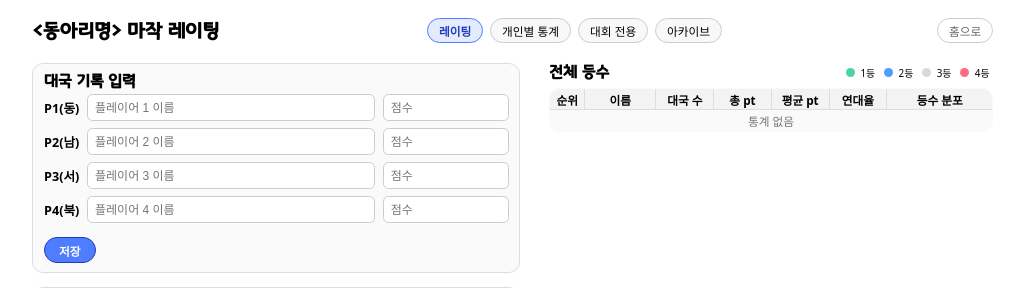
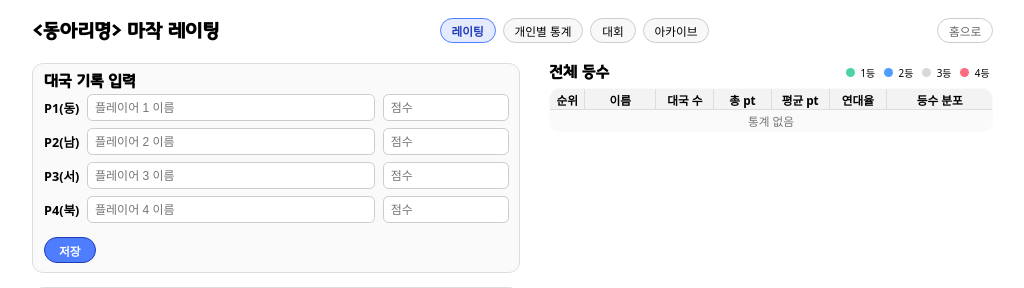
Before and after one commit to nuclyee72/mahjong_rating_site, a Flask app: page / in a window 1280 px wide. Shown: the top 288 px of the page, without its empty margins (120-1144 px from the left). Run offline with Flask 3, Linux system fonts and the light colour scheme; some web fonts are replaced.

Commit message:
Rename tournament tab

```diff
--- a/templates/index.html
+++ b/templates/index.html
@@ -59,7 +59,7 @@
     <div class="view-switch">
       <button class="view-switch-btn active" data-view="personal">레이팅</button>
       <button class="view-switch-btn" data-view="stats">개인별 통계</button>
-      <button class="view-switch-btn" data-view="tournament">대회 전용</button>
+      <button class="view-switch-btn" data-view="tournament">대회</button>
       <button class="view-switch-btn" data-view="archive">아카이브</button>
       {% if is_admin %}
       <button class="view-switch-btn" data-view="admin">관리자</button>
```
